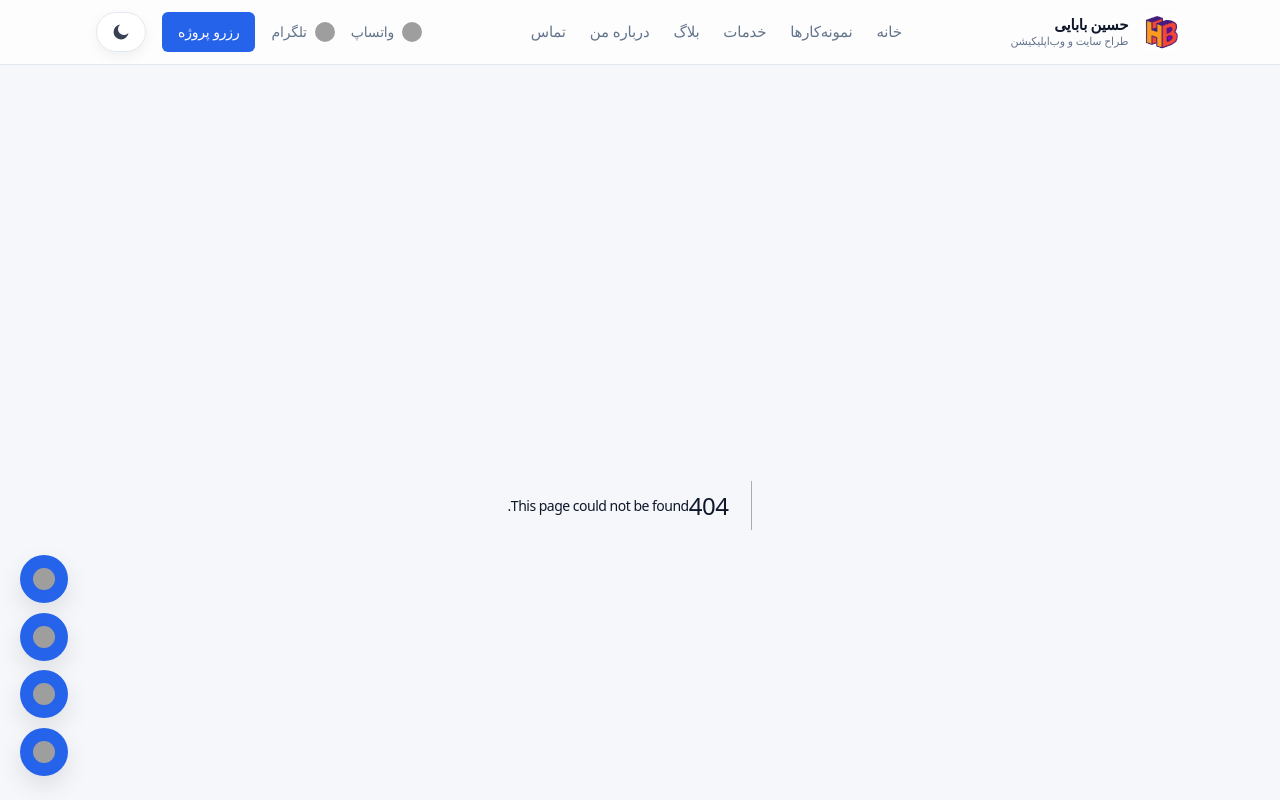
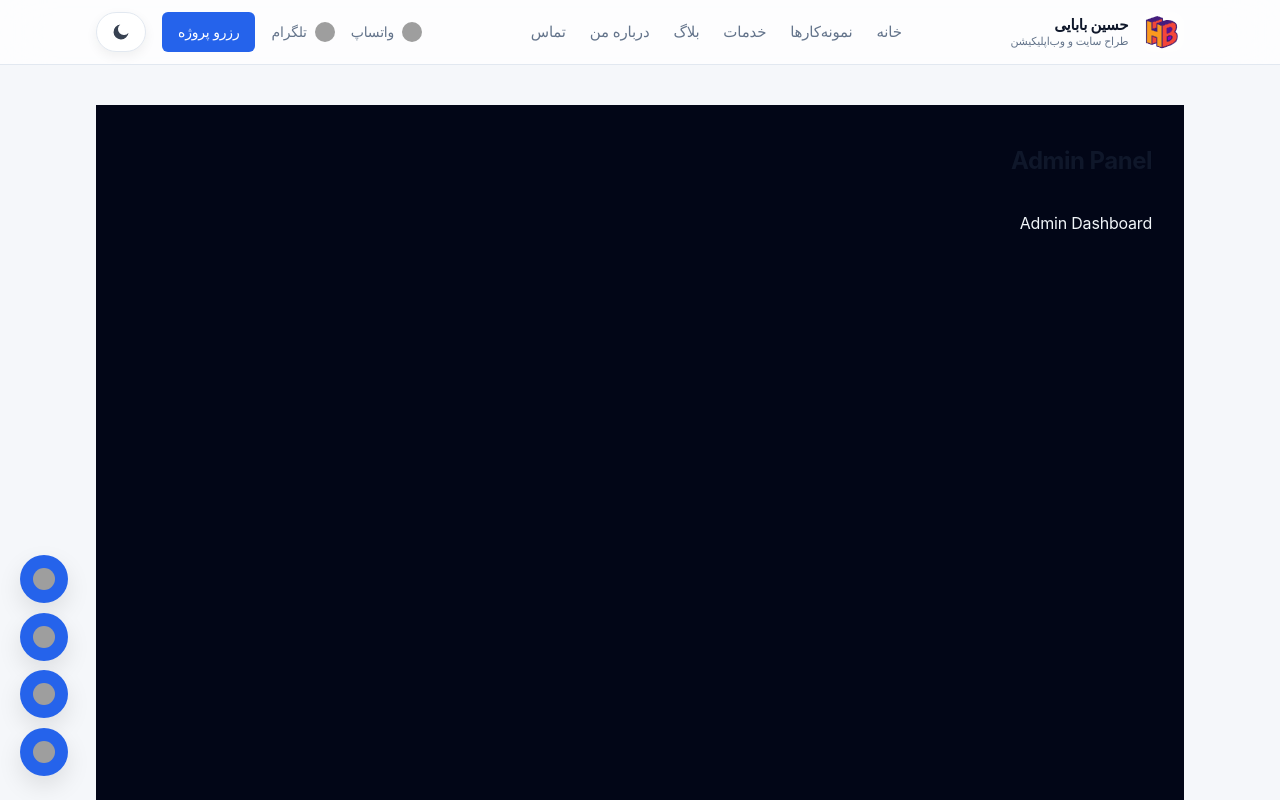
Before and after one commit to Shahbazion/hosein-babaii, a Next.js app: page /admin in a window 1280 px wide. Before the commit this address had no page. Shown: the top 800 px of the page. Built offline with nearby package versions, Linux system fonts and the light colour scheme; grey boxes are pictures that could not be loaded.

Commit message:
Create AdminDashboardPage component

```diff
--- /dev/null
+++ b/app/admin/page.tsx
@@ -0,0 +1,3 @@
+export default function AdminDashboardPage() {
+  return <div>Admin Dashboard</div>;
+}
```
